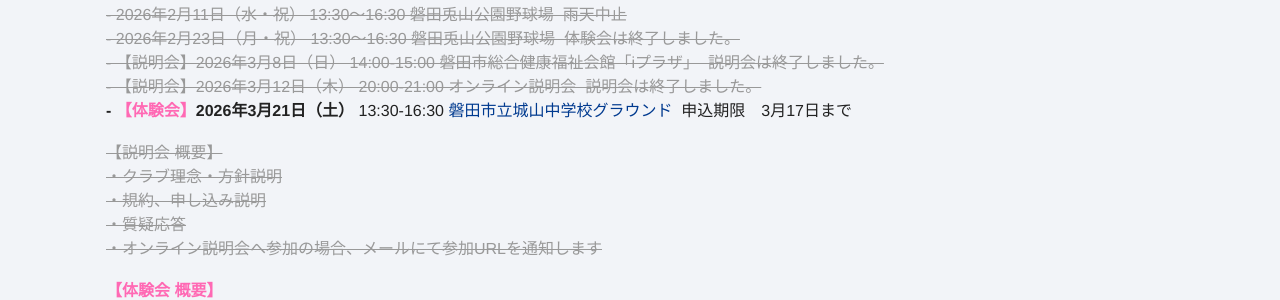
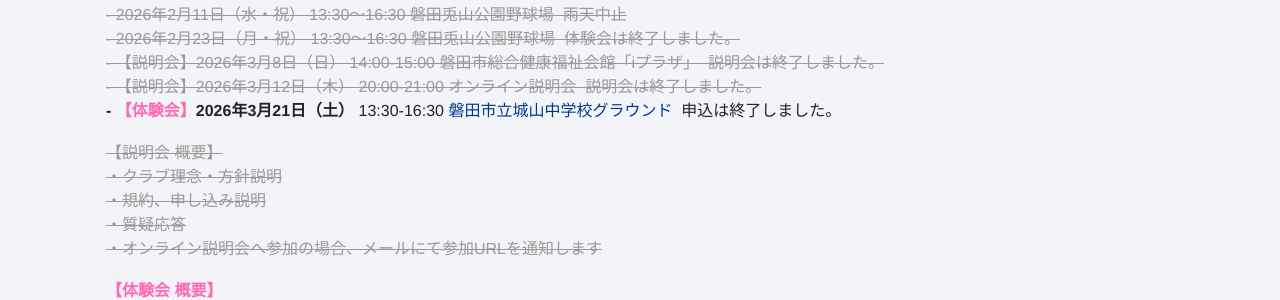
Before and after one commit to moutineigo/baseball, a Jekyll site: the page built from index.md, in a window 1280 px wide and 900 px high. Shown: the part 259-559 px from the top of the window. Built offline with Jekyll 4.4.1, drawn with Linux system fonts in a browser that asks for light colours.

Commit message:
Update home.html

```diff
--- a/_layouts/home.html
+++ b/_layouts/home.html
@@ -42,7 +42,7 @@ layout: default
    rel="noopener">
    磐田市立城山中学校グラウンド
    </a>
-   &nbsp;申込期限　3月17日まで<br><br>
+   &nbsp;申込は終了しました。<br><br>
 
   <span class="closed">
    <span class="strike">
```
